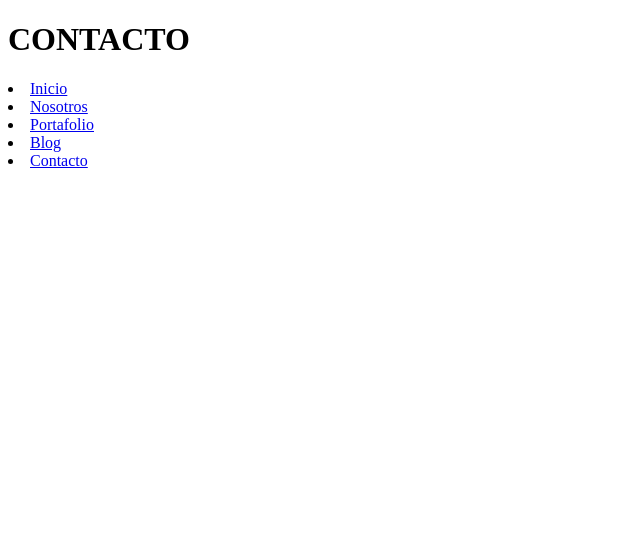
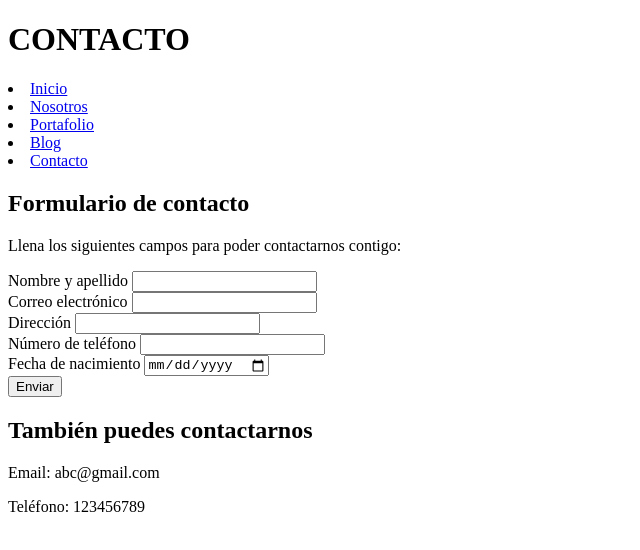
Before and after one commit to cesarjvalero/TareaSemana3Sesion1, a plain HTML site: page CONTACTO.html in a window 1280 px wide. Shown: the whole page, without its empty margins (0-640 px from the left). Drawn offline with Linux system fonts and the light colour scheme.

Commit message:
Creación de formulario en la pestaña Contacto

```diff
--- a/CONTACTO.html
+++ b/CONTACTO.html
@@ -15,5 +15,46 @@
       <li><a href="/PORTAFOLIO.html">Portafolio</a></li>
       <li><a href="/BLOG.html">Blog</a></li>
       <li><a href="/CONTACTO.html">Contacto</a></li>
+
+<header><h2>Formulario de contacto</h2></header>
+<p>Llena los siguientes campos para poder contactarnos contigo:</p>
+
+<form action="/">
+    <div>
+        <label for="nombre y apellido">Nombre y apellido</label>
+        <input id="nombre y apellido" type="text" required autocomplete="off"/>
+    </div>
+
+    <div>
+        <label for="email">Correo electrónico</label>
+        <input id="email" type="email" required autocomplete="off"/>
+    </div>
+
+    <div>
+        <label for="dirección física">Dirección</label>
+        <input id="dirección física" type="text" required autocomplete="off"/>
+    </div>
+
+    <div>
+        <label for="number">Número de teléfono</label>
+        <input id="number" type="number" required autocomplete="off"/>
+    </div>
+
+
+    <div>
+        <label for="fecha">Fecha de nacimiento</label>
+        <input id="fecha" type="date" />
+    </div>
+
+
+    <button type="submit">Enviar</button>
+    <!-- <input type="submit" value="Enviar" />-->
+</form>
+
+<footer><h2>También puedes contactarnos</h2>
+    <p>Email: abc@gmail.com</p>
+    <p>Teléfono: 123456789</p>
+</footer>
+
 </body>
 </html>
```
Also changed, not shown: index.html (+1 -1 lines).
